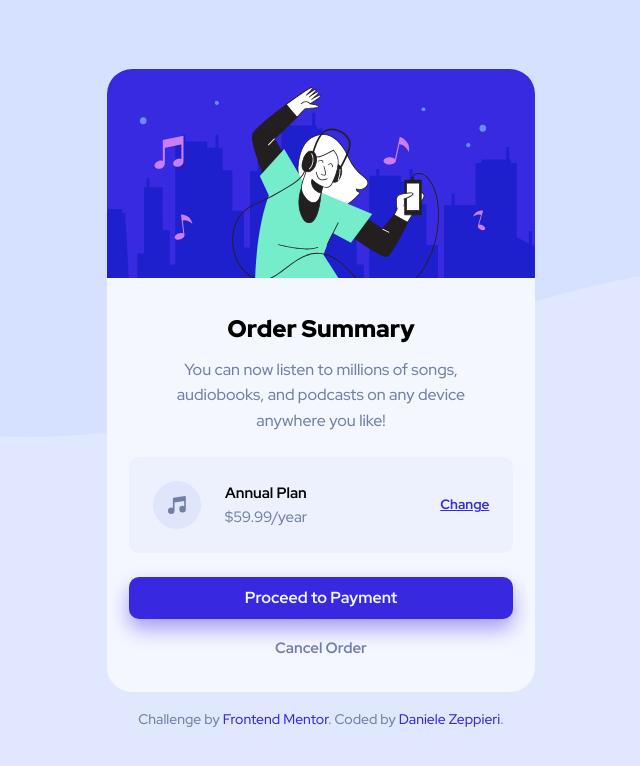
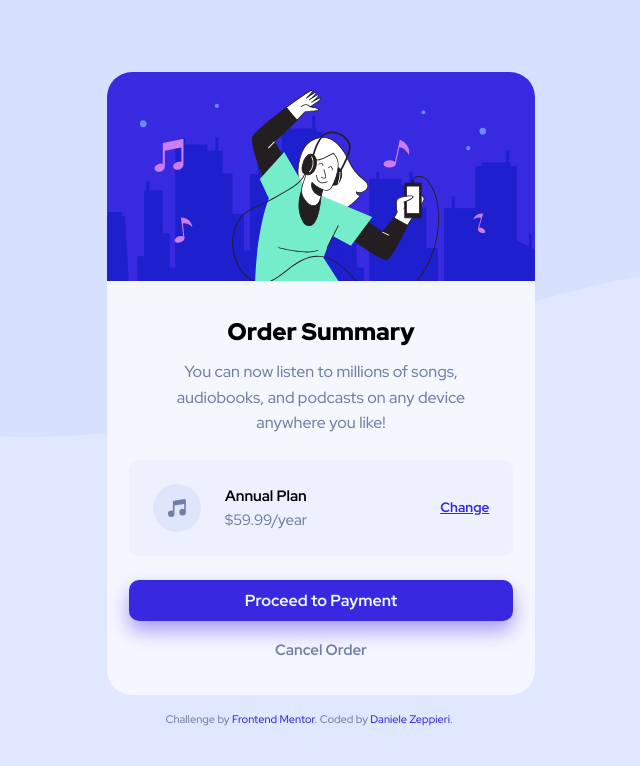
Before and after one commit to dedo-dev/order-summary-card, a plain HTML site: page index.html in a window 1280 px wide. Shown: the whole page, without its empty margins (319-959 px from the left). Drawn offline with Linux system fonts and the light colour scheme.

Commit message:
Update index.html

```diff
--- a/index.html
+++ b/index.html
@@ -11,7 +11,7 @@
 
   <!-- Feel free to remove these styles or customise in your own stylesheet 👍 -->
   <style>
-    .attribution { font-size: 14px; text-align: center; margin-top: 1rem; }
+    .attribution { font-size: 11px; text-align: center; margin-top: 1rem; width: 95% }
     .attribution a { color: hsl(245, 75%, 52%); }
   </style>
 </head>
```
